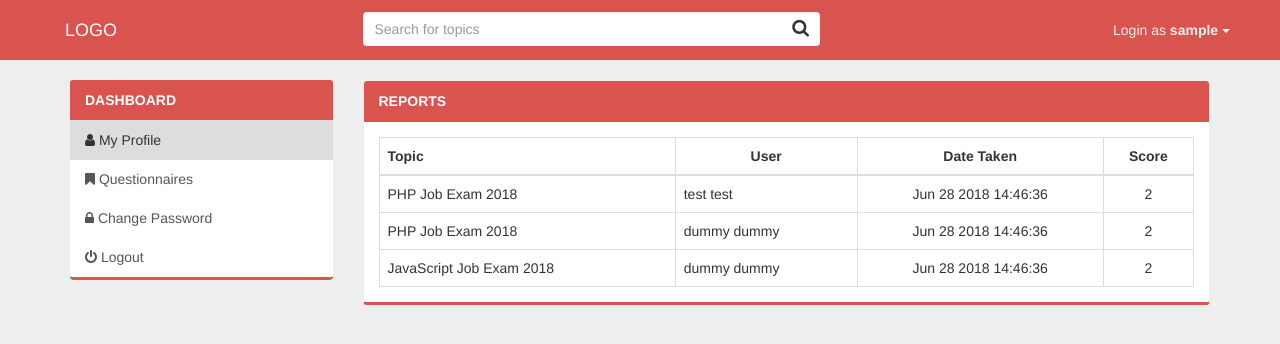
After one commit to edizonv/Online-Examination-System, a CodeIgniter app: page /users/index.php/questions/reports in a window 1280 px wide. The commit adds this page. Shown: the top 344 px of the page. Run offline with CodeIgniter, Linux system fonts and the light colour scheme; the visitor is signed in with stand-in values (Sample User, id 1); data comes from the database, SQL or seed files in the repository; some libraries are stand-ins or nearby versions.

```diff
--- a/application/controllers/Questions.php
+++ b/application/controllers/Questions.php
@@ -41,7 +41,7 @@ class Questions extends CI_Controller {
 		$config['last_tagl_close'] 	= 	"</li>";
 		$config["base_url"] = base_url() . "Questions/all";
 		$config["total_rows"] = $this->Questions_model->countAllTopics()->num_rows();
-		$config["per_page"] = 15;
+		$config["per_page"] = 10;
 		$config['uri_segment'] = 3;
     $data['totalQ'] = $config["total_rows"];
 		$limit = $config['per_page'];
@@ -79,7 +79,6 @@ class Questions extends CI_Controller {
 		echo json_encode($json_array);
   }
 
-
   function ifExist() {
   	$term = $this->input->post('term');
 		$results = $this->Questions_model->ifExisting($term);
@@ -99,6 +98,9 @@ class Questions extends CI_Controller {
   }
 
   function manage($id) {
+    if($this->session->userdata('userPositionSessId') != 0) {
+      redirect(base_url().'questions/all');
+    }
     $results['examiners'] = $this->Users_model->getAllExaminersById($id);
   	$results['questions'] = $this->Questions_model->getQuestionsById($id);
   	$results['topic'] = $this->Questions_model->getTopicById($id);
@@ -108,7 +110,8 @@ class Questions extends CI_Controller {
 
   function take() {
     $term = $this->input->post('examiner');
-    $results = $this->Users_model->getAllExaminers($term);
+    $hiddenID = $this->input->post('hiddenID');
+    $results = $this->Users_model->getAllExaminers($term, $hiddenID);
     $json_array = array();
     foreach($results as $rows) {
       array_push($json_array, "#".$rows->id.' - '.$rows->name);
@@ -140,7 +143,7 @@ class Questions extends CI_Controller {
 		$config['last_tagl_close'] 	= 	"</li>";
 		$config["base_url"] = base_url() . "Questions/results/".$term."/";
 		$config["total_rows"] = $this->Questions_model->countSearchTopics($term)->num_rows();
-		$config["per_page"] = 15;
+		$config["per_page"] = 2;
 		$config['uri_segment'] = 4;
 		$limit = $config['per_page'];
 
@@ -151,7 +154,6 @@ class Questions extends CI_Controller {
 		$data["links"] = $this->pagination->create_links();
 		$data['allTopics'] = $this->Questions_model->searchTopics($term, $page, $limit)->result();
     $data['scores'] = $this->Questions_model->getScores();
-
 		$this->template->set('title', 'Home');
 		$this->template->load('template', 'questions', $data);
   }
@@ -413,6 +415,11 @@ class Questions extends CI_Controller {
   }
 
   function instructions($id) {
+
+    $ifAlreadyTaken =  $this->Questions_model->ifAlreadyTaken($id, $this->session->userdata('userIDSess') );
+
+
+    if($ifAlreadyTaken == 0) {
       if ($this->session->userdata('start') ) {
         redirect(base_url().'questions/takenow/'.$id);
         exit;
@@ -421,6 +428,10 @@ class Questions extends CI_Controller {
       $data['topic'] = $this->Questions_model->getTopicById($id);
       $this->template->set('title', 'Read first before taking exam');
       $this->template->load('template', 'instructions', $data);
+    } else {
+      $this->session->set_flashdata('alreadyTAken', '<div class="alert alert-warning"><a href="#" class="close" data-dismiss="alert" aria-label="close">&times;</a>You already taken this exam.</div>');
+      redirect(base_url().'questions/all' );
+    }
   }
 
   function add_duration() {
@@ -451,4 +462,40 @@ class Questions extends CI_Controller {
     redirect(base_url().'questions/all');
   }
 
+  function reports() {
+
+    $this->load->library('pagination');
+    $config['full_tag_open']    =   "<ul class='pagination pull-right'>";
+    $config['full_tag_close']   =   "</ul>";
+    $config['num_tag_open']     =   '<li>';
+    $config['num_tag_close']    =   '</li>';
+    $config['cur_tag_open']     =   "<li class='disabled'><li class='active'><a href='#'>";
+    $config['cur_tag_close']    =   "<span class='sr-only'></span></a></li>";
+    $config['next_tag_open']    =   "<li>";
+    $config['next_tagl_close']  =   "</li>";
+    $config['prev_tag_open']    =   "<li>";
+    $config['prev_tagl_close']  =   "</li>";
+    $config['first_tag_open']   =   "<li>";
+    $config['first_tagl_close'] =   "</li>";
+    $config['last_tag_open']    =   "<li>";
+    $config['last_tagl_close']  =   "</li>";
+    $config["base_url"] = base_url() . "Questions/results/";
+    $config["total_rows"] = $this->Questions_model->countReports();
+    $config["per_page"] = 15;
+    $config['uri_segment'] = 3;
+    $limit = $config['per_page'];
+
+    $this->pagination->initialize($config);
+
+    $page = ($this->uri->segment(3) ) ? $this->uri->segment(3) : 0;
+
+    $data["links"] = $this->pagination->create_links();
+
+
+    $data['reports'] = $this->Questions_model->reports($page, $limit);
+
+    $this->template->set('title', 'Reports');
+    $this->template->load('template', 'reports', $data);
   }
+
+}
--- a/application/models/Questions_model.php
+++ b/application/models/Questions_model.php
@@ -128,6 +128,16 @@ class Questions_model extends CI_Model {
     return $getQuestionsById;
   }
 
+  function ifAlreadyTaken($topicId, $userId) {
+    $ifAlreadyTaken = $this->db
+      ->where('examiner_topics', $topicId)
+      ->where('examiner_id', $userId)
+      ->where('examiner_score !=', "")
+      ->get($this->examinersTable)
+      ->num_rows();
+    return $ifAlreadyTaken;
+  }
+
 
   function getQuestionsByIdAndUserId($id, $userId) {
     $getQuestionsById = $this->db
@@ -152,6 +162,44 @@ class Questions_model extends CI_Model {
       ->result();
 
     return $getQuestionsById;
+  }
+
+  function reports($page, $limit) {
+    $reports = $this->db
+      ->query("SELECT DISTINCT
+        e.examiner_topic_date_taken AS dateTaken,
+        e.examiner_score AS score,
+        u.user_id AS id,
+        u.user_name AS name,
+        t.topic_title AS title
+        FROM oes_examiners AS e
+        INNER JOIN oes_users AS u
+        ON u.user_id = e.examiner_id
+        INNER JOIN oes_topics AS t
+        ON e.examiner_topics = t.topic_id
+        WHERE e.examiner_score != '' LIMIT $page, $limit")
+      ->result();
+
+    return $reports;
+  }
+
+  function countReports() {
+    $countReports = $this->db
+      ->query("SELECT DISTINCT
+        e.examiner_topic_date_taken AS dateTaken,
+        e.examiner_score AS score,
+        u.user_id AS id,
+        u.user_name AS name,
+        t.topic_title AS title
+        FROM oes_examiners AS e
+        INNER JOIN oes_users AS u
+        ON u.user_id = e.examiner_id
+        INNER JOIN oes_topics AS t
+        ON e.examiner_topics = t.topic_id
+        WHERE e.examiner_score != ''")
+      ->num_rows();
+
+    return $countReports;
   }
 
   function getQuestionsByIdByExaminer($id, $limit, $page) {
--- a/application/models/Users_model.php
+++ b/application/models/Users_model.php
@@ -93,15 +93,17 @@ class Users_model extends CI_Model {
     $activate = $this->db->update($this->usersTable, $data);
   }
 
-  function getAllExaminers($term) {
+  function getAllExaminers($term, $topicId) {
     $getAllExaminers = $this->db
-      ->distinct()
-      ->select('u.user_id AS id, u.user_name AS name')
-      ->from($this->usersTable . ' AS u')
-      ->join($this->examinersTable . ' AS e', 'u.user_id != e.examiner_id', 'left')
-      ->like('u.user_name', $term)
-      ->where('u.user_position !=', 0)
-      ->get()
+      ->query("SELECT
+      DISTINCT
+      u.user_id AS id,
+      u.user_name AS name
+      FROM oes_users AS u
+      JOIN oes_examiners AS e
+      WHERE NOT EXISTS(
+        SELECT 1 FROM oes_examiners AS e WHERE u.user_id = e.examiner_id
+      ) && u.user_name LIKE '%".$term."%' && e.examiner_topics = $topicId && u.user_position != 0")
       ->result();
     return $getAllExaminers;
   }
--- a/application/views/manage.php
+++ b/application/views/manage.php
@@ -177,5 +177,6 @@
 
   </div>
 </div>
-
+<?php else: ?>
+	<div class="alert alert-danger">You dont have access to this page.</div>
 <?php endif; ?>
--- /dev/null
+++ b/application/views/reports.php
@@ -0,0 +1,28 @@
+<div class="panel panel-primary">
+	<div class="panel-heading text-uppercase"><strong>Reports</strong></div>
+	<div class="panel-body">
+		<div class="table-responsive">
+			<table class="table table-hover table-bordered">
+				<thead>
+					<tr>
+						<th>Topic</th>
+						<th class="text-center">User</th>
+						<th class="text-center">Date Taken</th>
+						<th class="text-center">Score</th>
+					</tr>
+				</thead>
+				<tbody>
+					<?php foreach($reports as $report): ?>
+						<tr>
+							<td><?php echo $report->title ?></td>
+							<td><?php echo $report->name ?></td>
+							<td class="text-center"><?php echo $report->dateTaken ?></td>
+							<td class="text-center"><?php echo $report->score ?></td>
+						</tr>
+					<?php endforeach; ?>
+				</tbody>
+			</table>
+		</div>
+	</div>
+	<?php echo $links; ?>
+</div>
--- a/application/views/template.php
+++ b/application/views/template.php
@@ -14,7 +14,9 @@
 						<a href="/" class="list-group-item <?php if($this->uri->segment(1) == '' || $this->uri->segment(1) == 'questions' && $this->uri->segment(2) != "all" &&  $this->uri->segment(2) != 'takenow' &&  $this->uri->segment(2) != 'instructions'  &&  $this->uri->segment(2) != 'view'): ?>active<?php endif; ?>"><i class="fa fa-user"></i> My Profile</a>
 						<a href="/questions/all" class="list-group-item <?php if($this->uri->segment(2) == 'all' || $this->uri->segment(2) == 'results' || $this->uri->segment(2) == 'manage' || $this->uri->segment(2) == 'edit'|| $this->uri->segment(2) == 'takenow'  ||  $this->uri->segment(2) == 'instructions'  ||  $this->uri->segment(2) == 'view'): ?>active<?php endif; ?>"><i class="fa fa-bookmark"></i> Questionnaires</a>
 					<?php endif; ?>
-					<a href="#" class="list-group-item"><i class="fa fa-folder"></i> Reports</a>
+					<?php if($this->session->userdata('userPositionSessId') == 0): // admin only ?>
+						<a href="/questions/reports" class="list-group-item  <?php if($this->uri->segment(2) == 'reports'): ?>active<?php endif; ?>"><i class="fa fa-folder"></i> Reports</a>
+					<?php endif; ?>
 					<a href="#" class="list-group-item"><i class="fa fa-lock"></i> Change Password</a>
 					<a href="/users/logout" class="list-group-item"><i class="fa fa-power-off"></i> Logout</a>
 				</div>
--- a/application/views/view.php
+++ b/application/views/view.php
@@ -1,4 +1,3 @@
-
 <div class="panel panel-primary<?php if($topic->status == 0) echo " disable";  ?>" id="topicInfo">
 	<div class="panel-heading text-uppercase"><strong><?php echo $topic->title . ' (' . $topic->duration.')'; ?></strong>
 	<?php $count = ""; ?>
--- a/assets/css/style.css
+++ b/assets/css/style.css
@@ -56,7 +56,7 @@
 }
 
 * {
-  outline: 0;
+  outline: 0!important;
 }
 
 body {
@@ -70,6 +70,14 @@ ul {
 
 ul li {
     list-style: none;
+}
+
+.bg-failed {
+  background-color: #f7e5e5!important;
+}
+
+.bg-passed {
+  background-color: #c5f5cb!important;
 }
 
 .h1, .h2, .h3, h1, h2, h3 {
@@ -393,6 +401,10 @@ textarea.form-control {
   margin-bottom: 0;
 }
 
+.pagination {
+  margin-top: 15px;
+}
+
 .search {
   position: relative;
   top: 2px;
@@ -510,7 +522,7 @@ textarea.form-control {
 }
 
 .bg-danger {
-  background-color: #eee !important;
+  background-color: #f7f7f7 !important;
   color: #636363 !important;
 }
 
@@ -575,6 +587,11 @@ td {
   color: green;
 }
 
+.pagination>.active>a, .pagination>.active>a:focus, .pagination>.active>a:hover, .pagination>.active>span, .pagination>.active>span:focus, .pagination>.active>span:hover {
+    background-color: #d9534f;
+    border-color: #d9534f;
+}
+
 @media screen and (max-width:991px) {
   .navbar-default form {
     float: right;
--- a/assets/js/script.js
+++ b/assets/js/script.js
@@ -166,7 +166,8 @@ $(function() {
 			$.ajax({
 				url: "/questions/take",
 				data: {
-					examiner: $(".examiner").val()
+					examiner: $(".examiner").val(),
+					hiddenID: $("#hiddenID").val()
 				},
 				dataType: "json",
 				type: "POST",
```
Also changed, not shown: application/views/questions.php (+7 -4 lines). Lines whose indentation alone changed are shown as unchanged.
